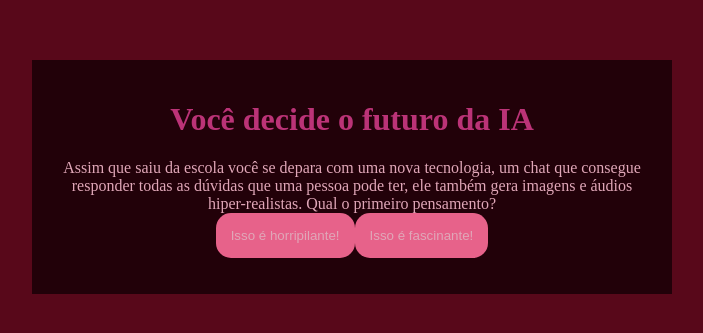
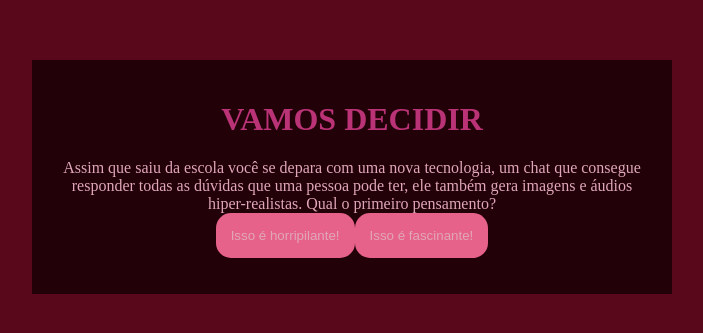
Before and after one commit to dudazuke/inteligencia-artificial, a plain HTML site: page index.html in a window 1280 px wide. Shown: the part 231-564 px from the top of the page, without its empty margins (288-991 px from the left). Drawn offline with Linux system fonts and the light colour scheme.

Commit message:
Update index.html

```diff
--- a/index.html
+++ b/index.html
@@ -4,11 +4,11 @@
     <meta charset="UTF-8">
     <meta name="viewport" content="width=device-width, initial-scale=1.0">
     <link rel="stylesheet" href="style.css">
-    <title>Você decide o futuro da IA</title>
+    <title>VOCE DECIDE</title>
 </head>
 <body>
     <div class="caixa-principal">
-        <h1>Você decide o futuro da IA</h1>
+        <h1>VAMOS DECIDIR</h1>
         <div class="caixa-perguntas"></div>
         <div class="caixa-alternativas"></div>
         <div class="caixa-resultado">
```
